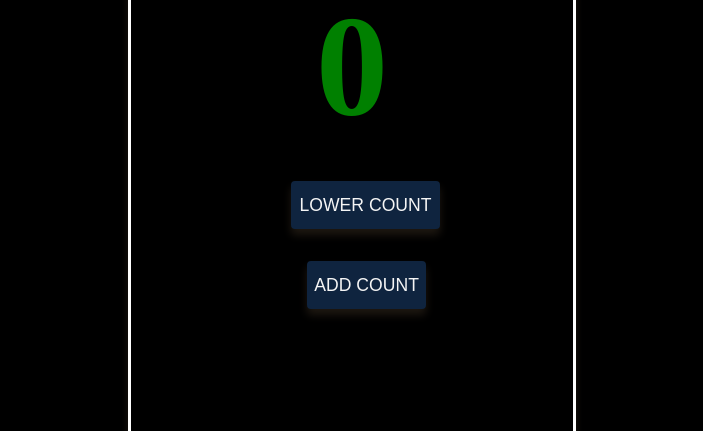
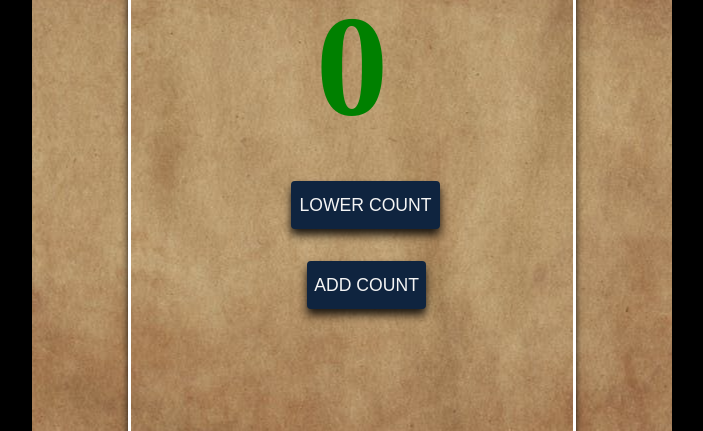
Before and after one commit to DanglingGem/js-counter-task, a plain HTML site: page index.html in a window 1280 px wide. Shown: the part 210-641 px from the top of the page, without its empty margins (288-991 px from the left). Drawn offline with Linux system fonts and the light colour scheme; the site is published under a folder, as on GitHub Pages, so addresses that start at the root find nothing.

Commit message:
commit on main

```diff
--- a/style.css
+++ b/style.css
@@ -17,7 +17,7 @@ body{
     top: 2rem;
     text-align: center;
     color: #f5f5f5;
-    background: url("/images/js-background.jpg") no-repeat center center;
+    background: url("./images/js-background.jpg") no-repeat center center;
 }
 .mini-container{
     margin: auto;
```
